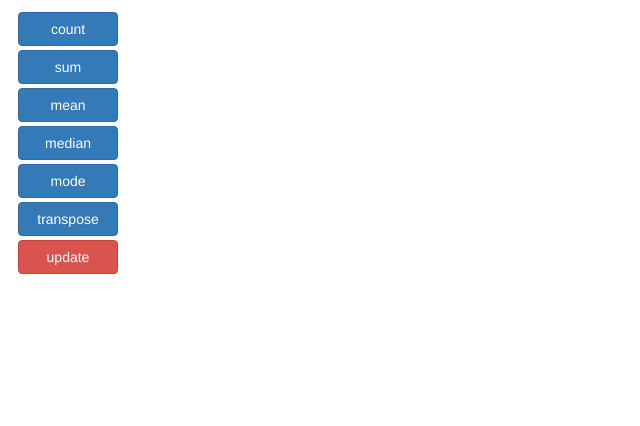
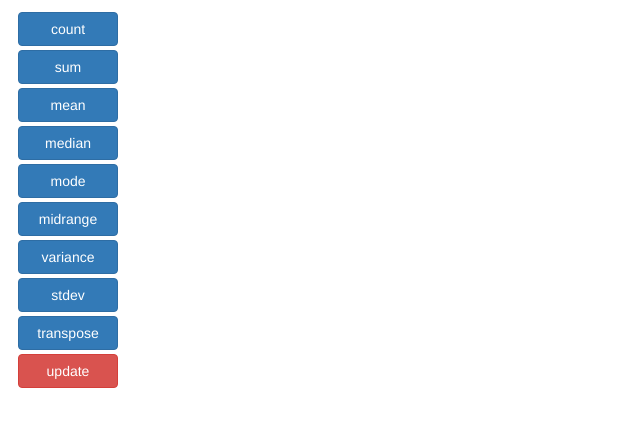
Before and after one commit to vokracko/PSIDI-Table-processor, a plain HTML site: page webapp/index.html in a window 1280 px wide. Shown: the whole page, without its empty margins (0-640 px from the left). Drawn offline with nearby package versions, Linux system fonts and the light colour scheme; no server answers.

Commit message:
midrange, stdev, variance

```diff
--- a/webapp/index.html
+++ b/webapp/index.html
@@ -44,6 +44,9 @@
 			new Button("buttons", {text:"mean", class: "btn-primary"}, client.operation.bind(client, "mean")),
 			new Button("buttons", {text:"median", class: "btn-primary"}, client.operation.bind(client, "median")),
 			new Button("buttons", {text:"mode", class: "btn-primary"}, client.operation.bind(client, "mode")),
+			new Button("buttons", {text:"midrange", class: "btn-primary"}, client.operation.bind(client, "midrange")),
+			new Button("buttons", {text:"variance", class: "btn-primary"}, client.operation.bind(client, "variance")),
+			new Button("buttons", {text:"stdev", class: "btn-primary"}, client.operation.bind(client, "stdev")),
 			new Button("buttons", {text:"transpose", class: "btn-primary"}, client.transpose.bind(client)),
 			new Button("buttons", {text:"update", class: "btn-danger"}, client.datasetUpdate.bind(client)),
 			// new Button("buttons", {text:"median"}, client.operation.bind(client, "median")),
```
